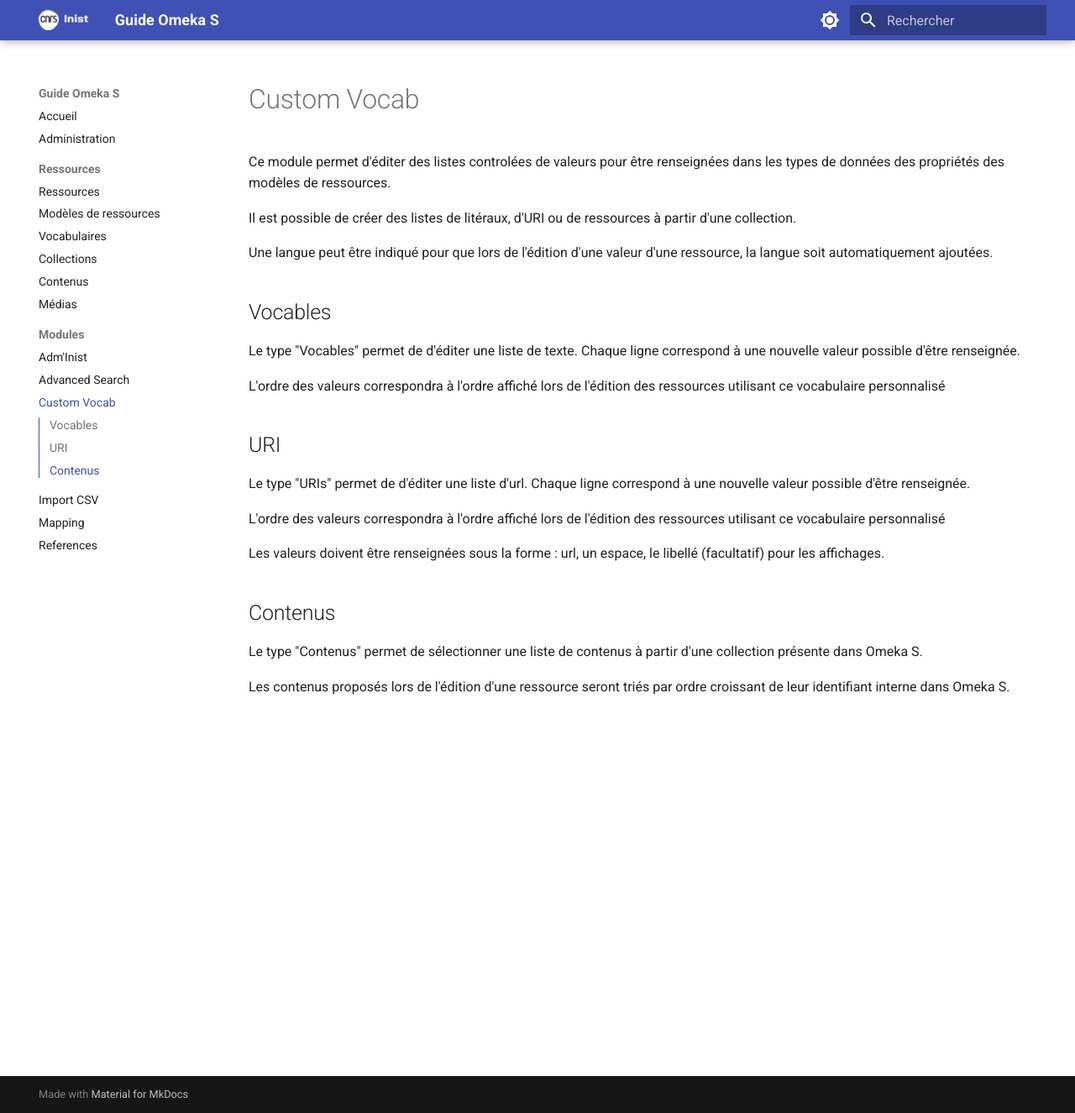
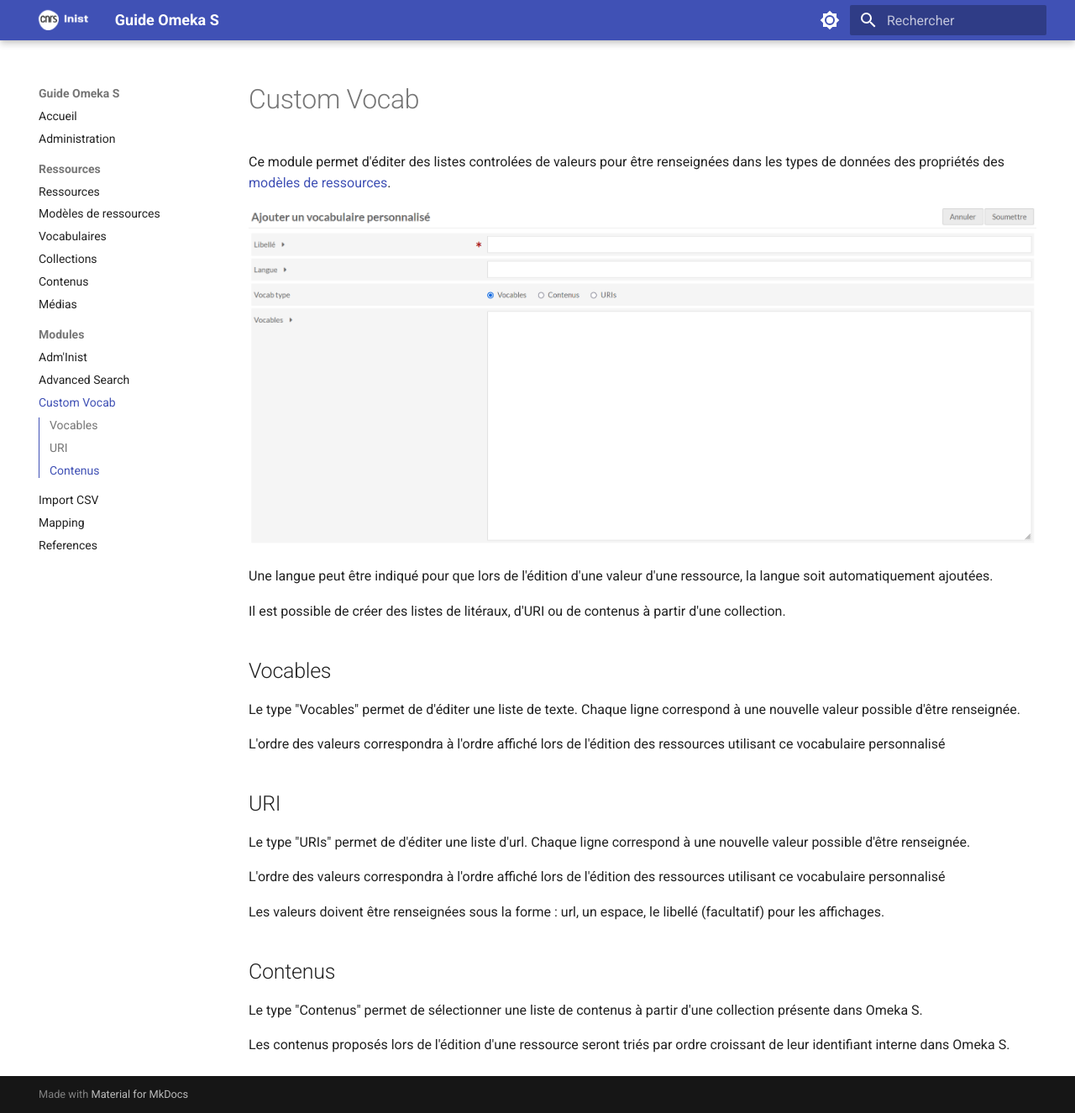
Before and after one commit to inist-omeka/guide-utilisation, an MkDocs documentation site: the page built from docs/module-custom-vocab.md, in a window 1280 px wide and 1325 px high. Shown: the whole window at 84% size. Built offline with MkDocs 1.6.1 and Material for MkDocs 9.7.7, drawn with Linux system fonts in a browser that asks for light colours.

Commit message:
Page Custom vocab : LF et ajout d'une image

```diff
--- a/docs/module-custom-vocab.md
+++ b/docs/module-custom-vocab.md
@@ -1,10 +1,12 @@
 # Custom Vocab
 
-Ce module permet d'éditer des listes controlées de valeurs pour être renseignées dans les types de données des propriétés des modèles de ressources.
+Ce module permet d'éditer des listes controlées de valeurs pour être renseignées dans les types de données des propriétés des [modèles de ressources](modeles-ressource.md).
 
-Il est possible de créer des listes de litéraux, d'URI ou de ressources à partir d'une collection.
+![Formulaire d'édition d'un vocabulaire personnalisé](assets/custom-vocab.png)
 
 Une langue peut être indiqué pour que lors de l'édition d'une valeur d'une ressource, la langue soit automatiquement ajoutées.
+
+Il est possible de créer des listes de litéraux, d'URI ou de contenus à partir d'une collection.
 
 ## Vocables
 
```
Also changed, not shown: docs/assets/custom-vocab.png (added).
